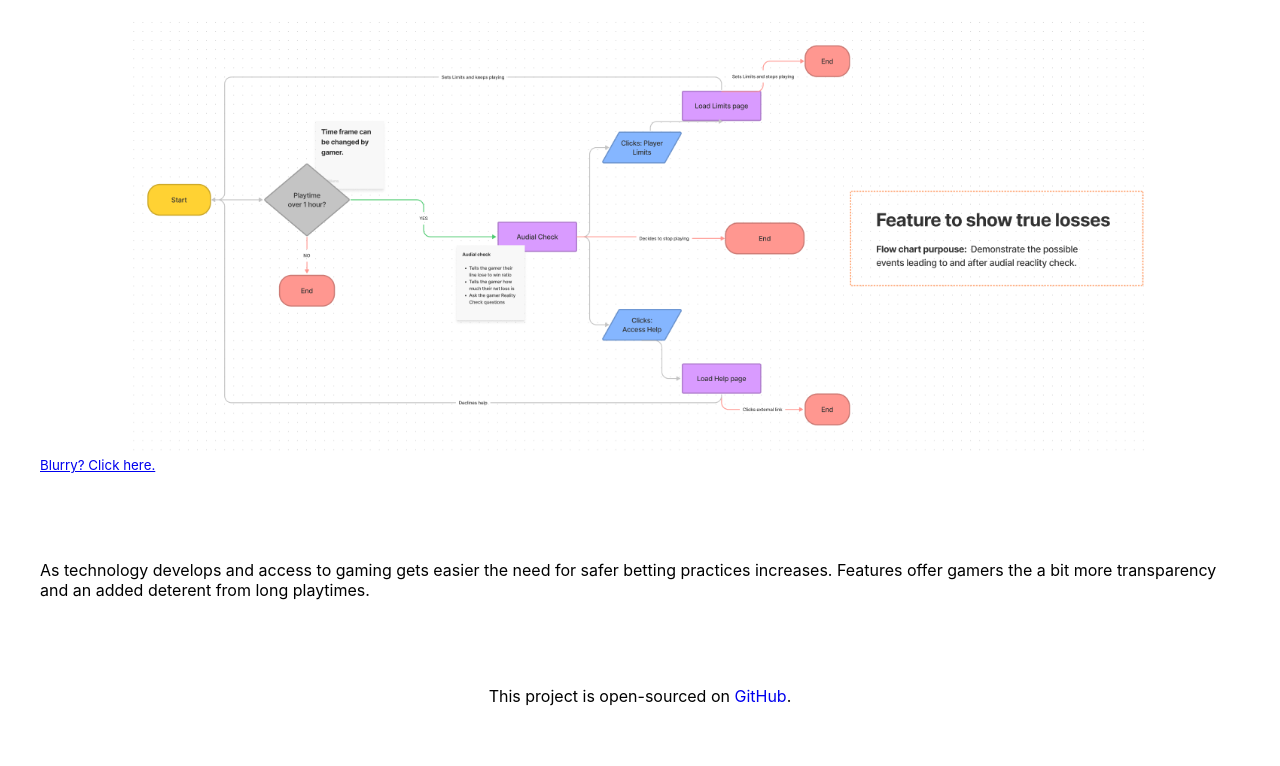
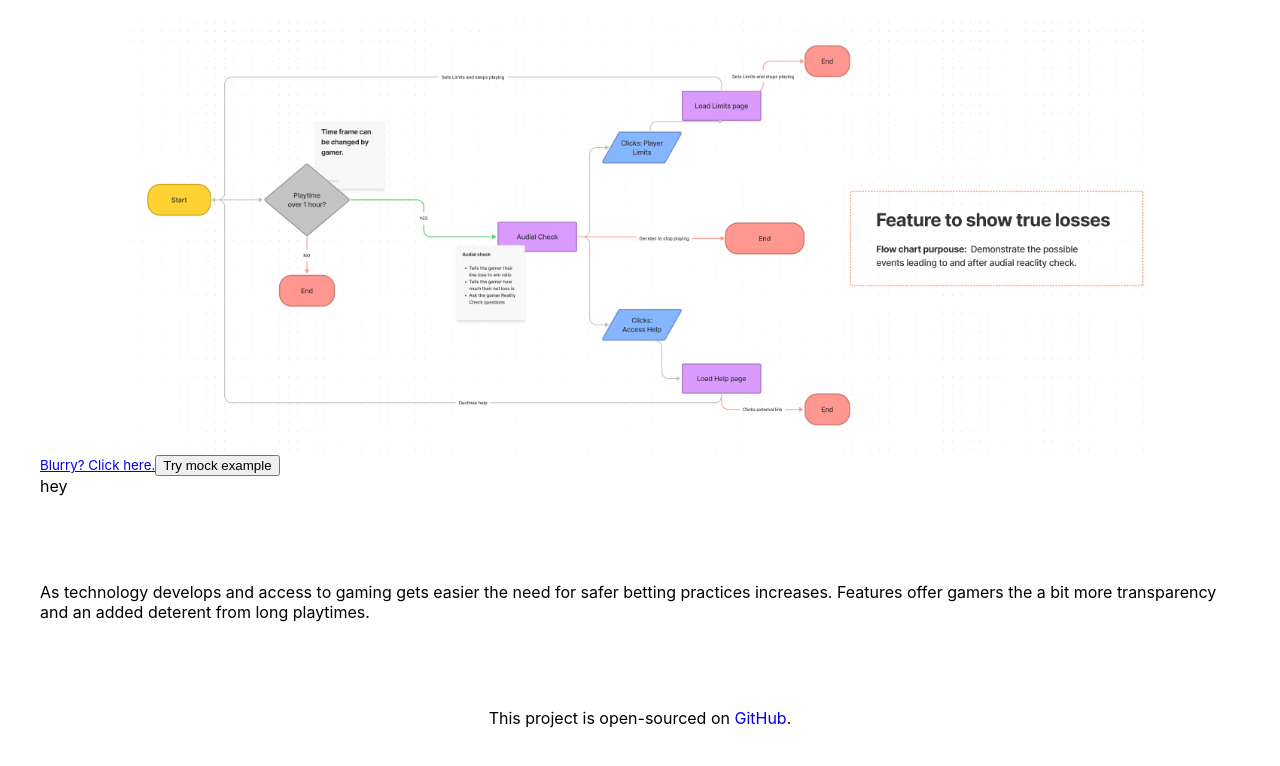
Before and after one commit to ChyenneW/happyhacker-2022showcode-hackathon-project, a React (Create React App) app: page / in a window 1280 px wide. Shown: the part 1844-2610 px from the top of the page. Built offline with nearby package versions, Linux system fonts and the light colour scheme.

Commit message:
Create mock AudialCkeck questionnaire

```diff
--- a/src/AudialCheck.js
+++ b/src/AudialCheck.js
@@ -1,7 +1,48 @@
 import React from "react";
+import AudialCheckExample from "./AudialCheckExample";
 import audialCheck from "./images/audialCheck.png";
 
 export default function AudialCheck() {
+  function triggerAlert(event) {
+    event.preventDefault();
+    alert("You have playing for one hour");
+    let confirmForRatio = prompt(
+      "Would you like to know your win to lose ratio for today?"
+    );
+    if (confirmForRatio === "yes") {
+      alert(
+        "You have bet on 1000 lines but you have only won 20 lines. Your win to loss ratio is 1:50. You are winning at a 2% rate"
+      );
+      let confirmForPlay = prompt("Would you like to continue playing?");
+      if (confirmForPlay === "no") {
+        alert("Thanks for playing we will see you next time");
+      } else {
+        let confirmForPlayerLimits = prompt(
+          "Would you like to visit the Player Limits settings before you continue?"
+        );
+        if (confirmForPlayerLimits === "yes") {
+          alert("loading Player Limits");
+        } else {
+          alert("Thank you for your feedback.");
+        }
+      }
+    } else {
+      let confirmForPlyerLimits = prompt(
+        "Would you like to visit the Player Limits settings?"
+      );
+      if (confirmForPlyerLimits === "yes") {
+        alert("loading Player Limits");
+      } else {
+        let confirmForPlay = prompt("Would you like to continue playing?");
+        if (confirmForPlay === "no") {
+          alert("Thanks for playing we will see you next time.");
+        } else {
+          alert("Thank you for your feedback.");
+        }
+      }
+    }
+  }
+
   return (
     <section className="Section">
       <h3>How many did you win?</h3>
@@ -46,6 +87,8 @@ export default function AudialCheck() {
           Blurry? Click here.
         </a>
       </small>
+      <button onClick={triggerAlert}>Try mock example</button>
+      <AudialCheckExample />
     </section>
   );
 }
--- /dev/null
+++ b/src/AudialCheckExample.js
@@ -0,0 +1,9 @@
+import React from "react";
+
+export default function AudialCheckExample() {
+  return (
+    <div>
+      <div>hey</div>
+    </div>
+  );
+}
```
